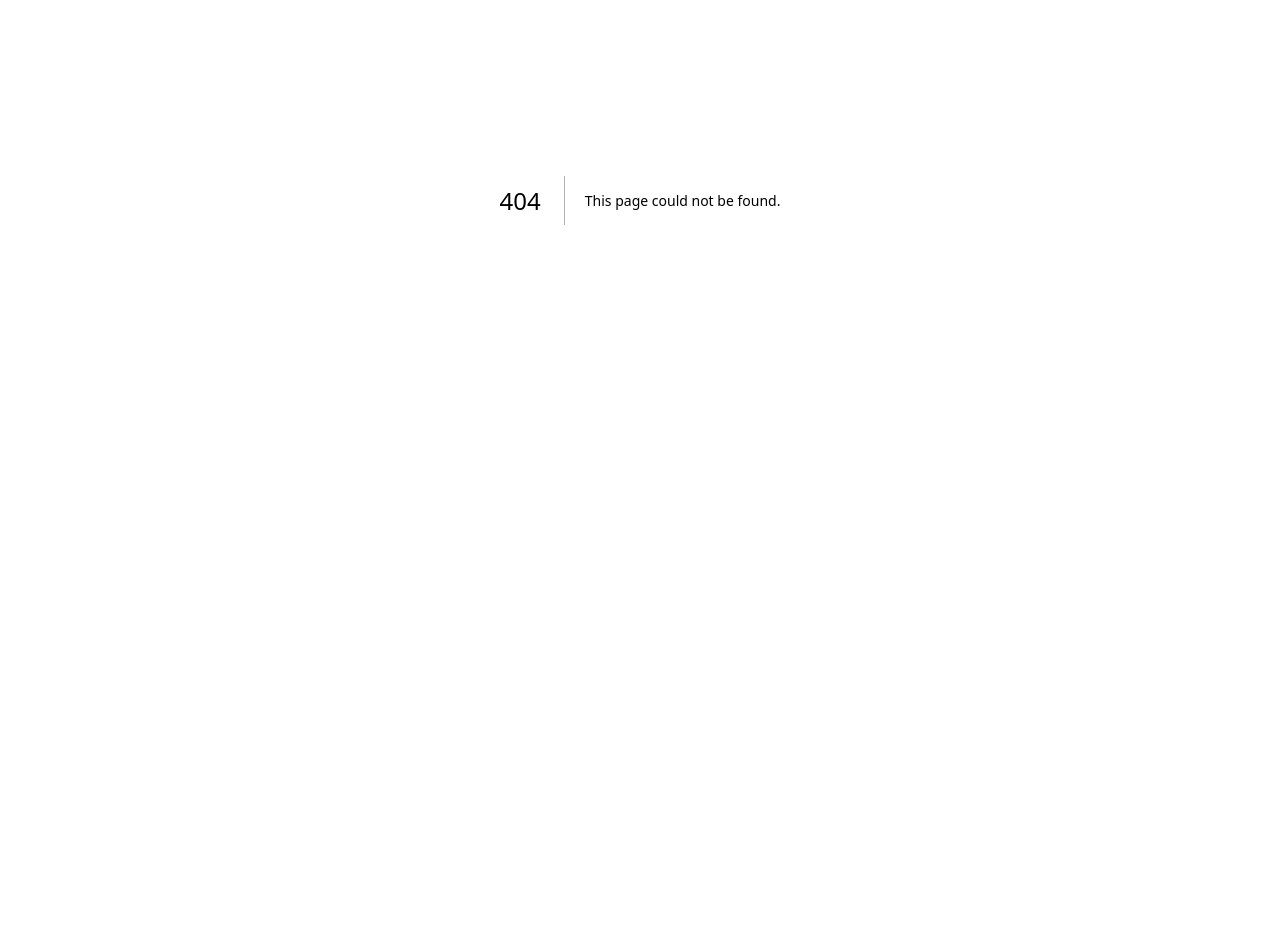
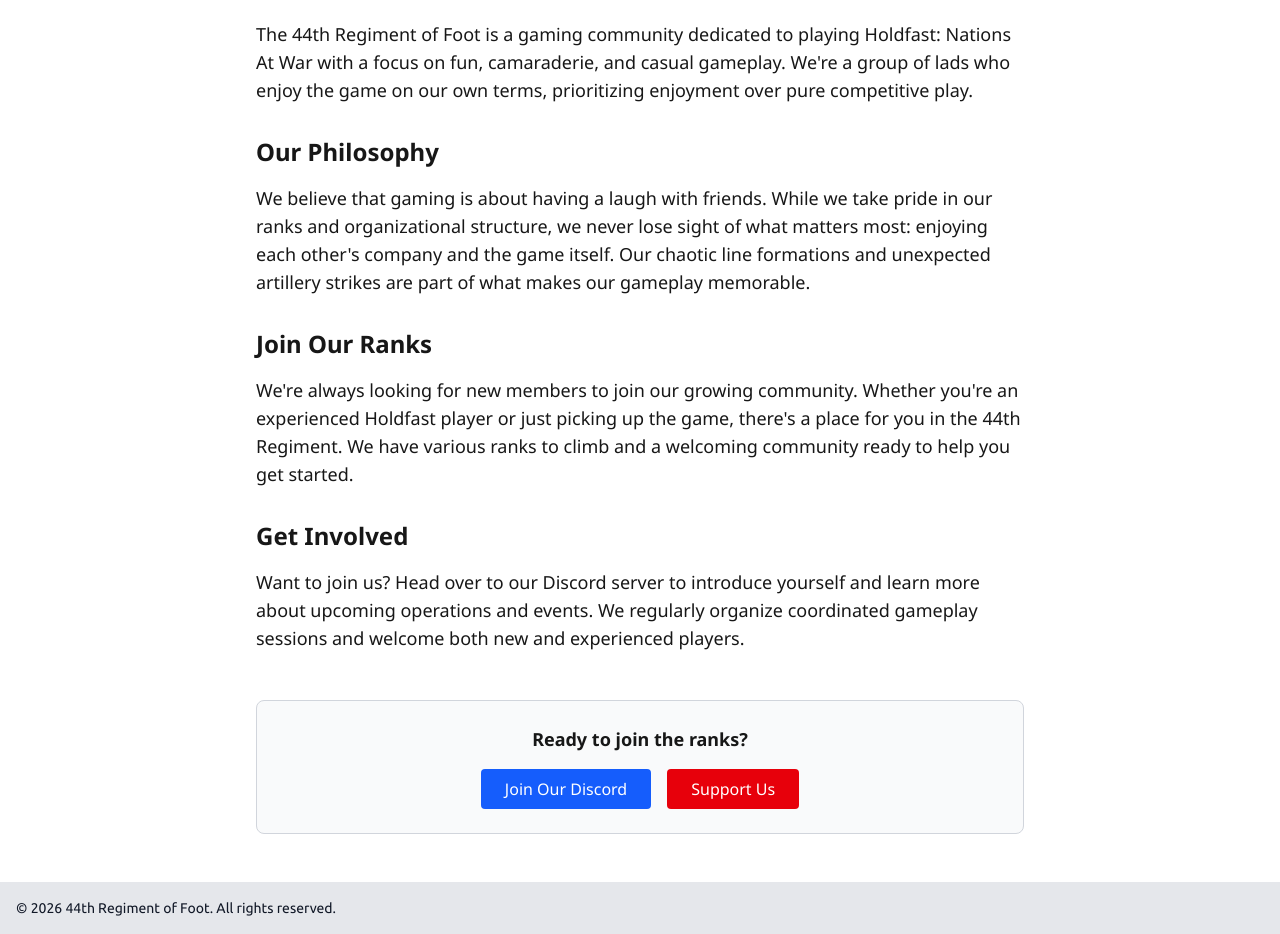
Before and after one commit to ArnoldHenderson/44th-rof-site, a Next.js app: page /about in a window 1280 px wide. Before the commit this address had no page. Shown: the part 200-1134 px from the top of the page. Before the commit the page ends 800 px from the top, so only its background shows below. Built offline with nearby package versions, Linux system fonts and the light colour scheme.

Commit message:
Updated layout.tsx and added about page

```diff
--- /dev/null
+++ b/src/app/about/page.tsx
@@ -0,0 +1,86 @@
+import { Header } from "@/app/components/header";
+import { Footer } from "@/app/components/footer";
+
+export default function About() {
+  return (
+    <>
+      <Header />
+
+      <main className="site-main grow p-4 font-noto">
+        <div className="container mx-auto max-w-3xl">
+          <h1 className="mb-8 text-4xl font-bold">
+            About the 44th Regiment of Foot
+          </h1>
+
+          <section className="mb-8">
+            <h2 className="mb-4 text-2xl font-bold">Who We Are</h2>
+            <p className="mb-4 text-lg">
+              The 44th Regiment of Foot is a gaming community dedicated to
+              playing Holdfast: Nations At War with a focus on fun, camaraderie,
+              and casual gameplay. We're a group of lads who enjoy the game on
+              our own terms, prioritizing enjoyment over pure competitive play.
+            </p>
+          </section>
+
+          <section className="mb-8">
+            <h2 className="mb-4 text-2xl font-bold">Our Philosophy</h2>
+            <p className="mb-4 text-lg">
+              We believe that gaming is about having a laugh with friends. While
+              we take pride in our ranks and organizational structure, we never
+              lose sight of what matters most: enjoying each other's company and
+              the game itself. Our chaotic line formations and unexpected
+              artillery strikes are part of what makes our gameplay memorable.
+            </p>
+          </section>
+
+          <section className="mb-8">
+            <h2 className="mb-4 text-2xl font-bold">Join Our Ranks</h2>
+            <p className="mb-4 text-lg">
+              We're always looking for new members to join our growing
+              community. Whether you're an experienced Holdfast player or just
+              picking up the game, there's a place for you in the 44th Regiment.
+              We have various ranks to climb and a welcoming community ready to
+              help you get started.
+            </p>
+          </section>
+
+          <section className="mb-8">
+            <h2 className="mb-4 text-2xl font-bold">Get Involved</h2>
+            <p className="mb-4 text-lg">
+              Want to join us? Head over to our Discord server to introduce
+              yourself and learn more about upcoming operations and events. We
+              regularly organize coordinated gameplay sessions and welcome both
+              new and experienced players.
+            </p>
+          </section>
+
+          <div className="mt-12 rounded-lg border border-gray-300 bg-gray-50 p-6 dark:border-gray-600 dark:bg-gray-900">
+            <p className="mb-4 text-center text-lg font-semibold">
+              Ready to join the ranks?
+            </p>
+            <div className="flex justify-center gap-4">
+              <a
+                href="https://discord.gg/44th"
+                target="_blank"
+                rel="noopener noreferrer"
+                className="rounded bg-blue-600 px-6 py-2 text-white hover:bg-blue-700 transition-colors"
+              >
+                Join Our Discord
+              </a>
+              <a
+                href="https://ko-fi.com/44throf"
+                target="_blank"
+                rel="noopener noreferrer"
+                className="rounded bg-red-600 px-6 py-2 text-white hover:bg-red-700 transition-colors"
+              >
+                Support Us
+              </a>
+            </div>
+          </div>
+        </div>
+      </main>
+
+      <Footer />
+    </>
+  );
+}
--- a/src/app/layout.tsx
+++ b/src/app/layout.tsx
@@ -56,11 +56,11 @@
     title: "44th Regiment of Foot - Official Site",
     description:
       "Official website for the 44th Regiment of Foot for the game Holdfast: Nations at War. 44th on top!",
-    url: "https://www.44thregimentoffoot.com",
+    url: "https://44th-rof-site.vercel.app",
     siteName: "44th Regiment of Foot - Official Site",
     images: [
       {
-        url: "https://www.44thregimentoffoot.com/images/branding/og-image.png",
+        url: "https://44th-rof-site.vercel.app/media/images/branding/og-image.png",
         width: 1100,
         height: 440,
         alt: "44th Regiment of Foot",
```
